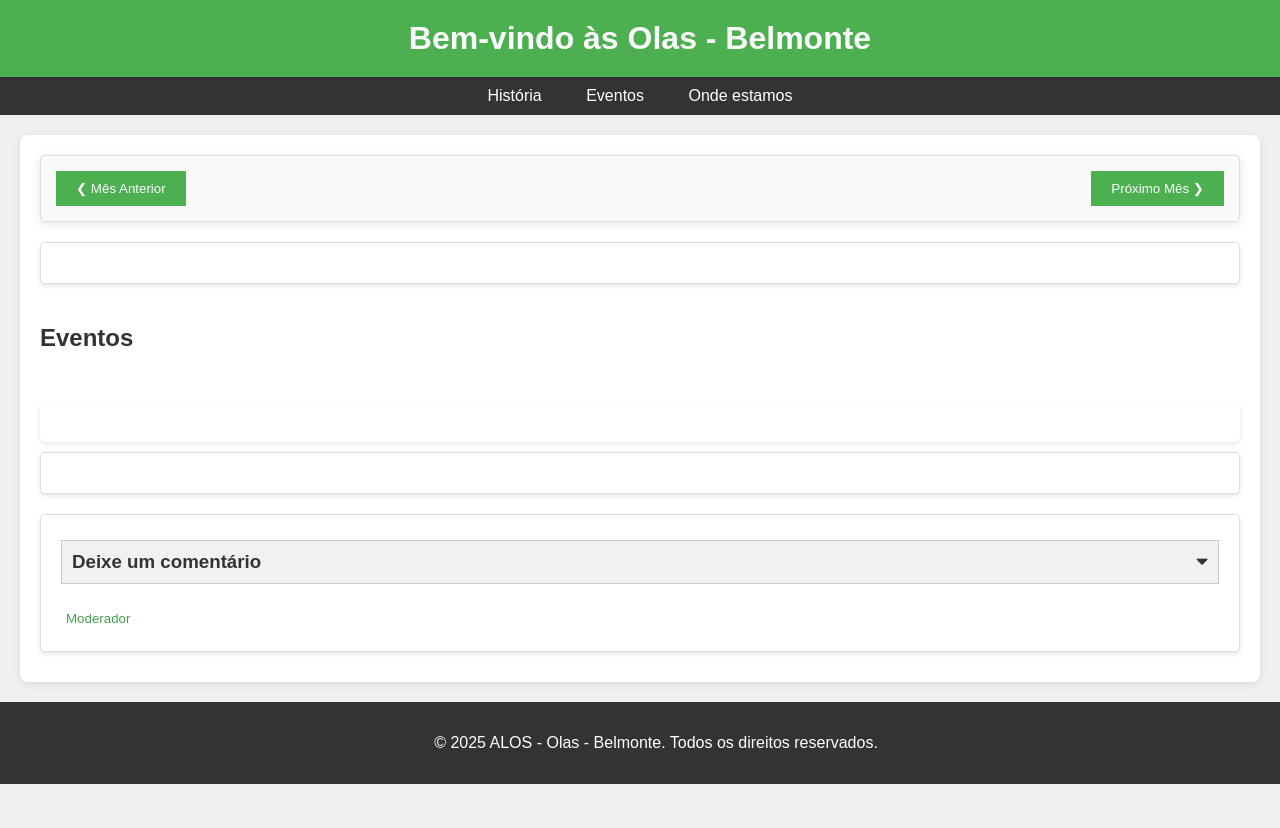
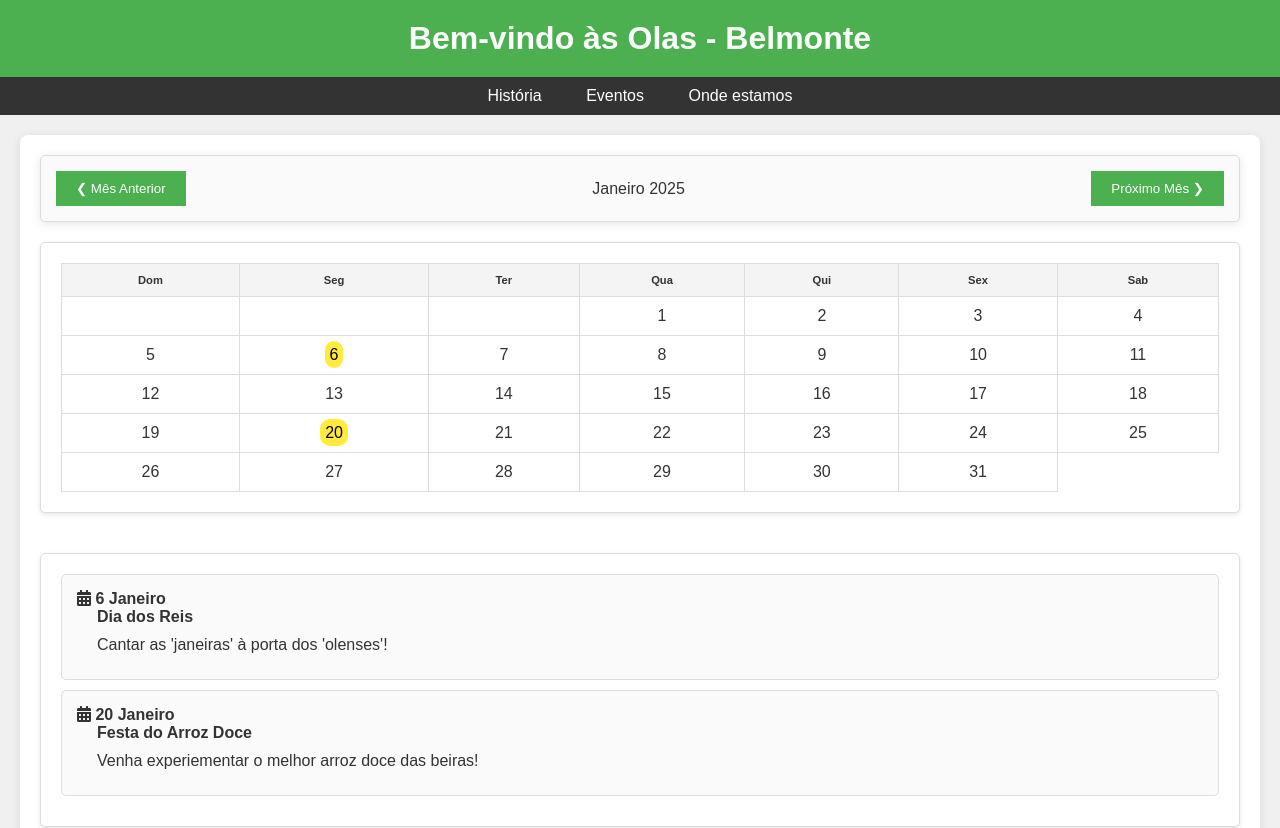
Before and after one commit to Haras71/Olas-Belmonte, a website: page events.html in a window 1280 px wide. Shown: the top 828 px of the page. Before the commit the page ends 800 px from the top, so only its background shows below. Drawn offline with Linux system fonts and the light colour scheme.

Commit message:
Update events.html

```diff
--- a/events.html
+++ b/events.html
@@ -18,7 +18,6 @@
         <a href="events.html">Eventos</a>
         <a href="contacts.html">Onde estamos</a>
     </nav>
-    <!--
     <section id="events">
         <div class="container">
             <div class="card calendar-controls">
@@ -28,33 +27,14 @@
             </div>
             <div id="calendar" class="card">
                 <!-- O calendário será renderizado aqui -->
-           <!-- </div>
+            </div>
             <div id="event-list" class="card">
                 <!-- A lista de eventos será renderizada aqui -->
-           <!-- </div>-->
-
-
-     <section id="events">
-        <div class="container">
-            <div class="card calendar-controls">
-                <button onclick="changeMonth(-1)">&#10094; Mês Anterior</button>
-                <span id="calendar-month-year"></span>
-                <button onclick="changeMonth(1)">Próximo Mês &#10095;</button>
             </div>
-            <div id="calendar" class="card">
-                <!-- O calendário será renderizado aqui -->
-            </div>
-
-            <h2>Eventos</h2>
-            <div id="event-list"></div>
-
             <div id="commentsSection" class="card">
                 <h2>O que dizem sobre a nossas gentes e terras:</h2>
                 <!-- A lista de comentários será renderizada aqui -->
             </div>
-
-               <!-- </div>
-            </section>-->
 
             <div id="input-comments" class="card accordion">
                 <h3 class="accordion-header">Deixe um comentário</h3>
@@ -244,7 +224,7 @@
 
                 document.addEventListener('DOMContentLoaded', () => displayStoredComments(false));
             </script>
-            <script src="js/admin.js"></script>
+            <script src="js/scripts.js"></script>
         </div>
     </section>
     <footer>
```
